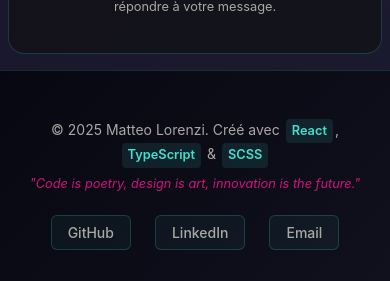
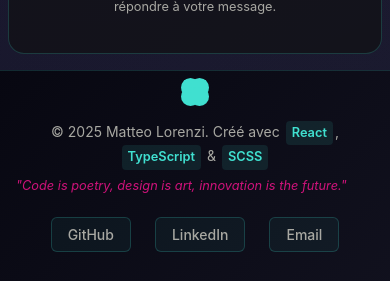
Before and after one commit to matteo-lorenzi/portfolio_2025, a React (Vite) app: page /portfolio_2025/contact in a window 390 px wide. Shown: the part 1804-2085 px from the top of the page. Built offline with nearby package versions, Linux system fonts and the light colour scheme.

Commit message:
feat: enhance footer with loader animation and adjust layout for better responsiveness

```diff
--- a/src/components/organisms/Footer.scss
+++ b/src/components/organisms/Footer.scss
@@ -4,7 +4,7 @@
 .app-footer {
   background: linear-gradient(135deg, color.adjust($background-color, $lightness: -5%) 0%, color.adjust($surface-color, $lightness: -5%) 100%);
   border-top: 1px solid rgba(64, 224, 208, 0.15);
-  padding: 3rem 0 2rem;
+  padding: 1rem 0 2rem;
   margin-top: auto;
 }
 
@@ -33,6 +33,36 @@
 
 .footer-main {
   flex: 1;
+  display: flex;
+  flex-direction: column;
+  justify-content: center;
+  align-items: flex-start;
+  min-width: 0; // Permet la réduction si nécessaire
+}
+
+.footer-center {
+  flex-shrink: 1;
+  display: flex;
+  align-items: center;
+  justify-content: center;
+  min-width: 0; // Permet la réduction si nécessaire
+
+  @media (max-width: 768px) {
+    order: -1; // Place l'élément en premier sur mobile
+  }
+}
+
+.footer-links {
+  flex: 1;
+  display: flex;
+  gap: 1.5rem;
+  justify-content: flex-end;
+  align-items: center;
+  min-width: 0; // Permet la réduction si nécessaire
+
+  @media (max-width: 768px) {
+    justify-content: center;
+  }
 }
 
 .footer-text {
@@ -61,15 +91,6 @@
   opacity: 0.8;
 }
 
-.footer-links {
-  display: flex;
-  gap: 1.5rem;
-
-  @media (max-width: 768px) {
-    justify-content: center;
-  }
-}
-
 .footer-link {
   text-decoration: none;
   color: $text-muted;
@@ -88,3 +109,64 @@
     box-shadow: 0 4px 12px rgba(64, 224, 208, 0.15);
   }
 }
+
+// Loader avec cercles tournants (From Uiverse.io by AbanoubMagdy1)
+.loader {
+  --dim: 10px;
+  width: var(--dim);
+  height: var(--dim);
+  position: relative;
+  animation: spin988 4s linear infinite;
+}
+
+.loader .circle {
+  --color: #{$primary-color}; // Utilise la couleur primaire du thème
+  --dim: 1.2rem;
+  width: var(--dim);
+  height: var(--dim);
+  background-color: var(--color);
+  border-radius: 50%;
+  position: absolute;
+}
+
+.loader .circle:nth-child(1) {
+  top: 0;
+  left: 0;
+}
+
+.loader .circle:nth-child(2) {
+  top: 0;
+  right: 0;
+}
+
+.loader .circle:nth-child(3) {
+  bottom: 0;
+  left: 0;
+}
+
+.loader .circle:nth-child(4) {
+  bottom: 0;
+  right: 0;
+}
+
+@keyframes spin988 {
+  0% {
+    transform: scale(1) rotate(0);
+  }
+
+  20%, 25% {
+    transform: scale(1.3) rotate(90deg);
+  }
+
+  45%, 50% {
+    transform: scale(1) rotate(180deg);
+  }
+
+  70%, 75% {
+    transform: scale(1.3) rotate(270deg);
+  }
+
+  95%, 100% {
+    transform: scale(1) rotate(360deg);
+  }
+}
--- a/src/components/organisms/Footer.tsx
+++ b/src/components/organisms/Footer.tsx
@@ -18,6 +18,15 @@ const Footer: React.FC = () => {
             <p className="footer-motto">
               "Code is poetry, design is art, innovation is the future."
             </p>
+          </div>
+
+          <div className="footer-center">
+            <div className="loader">
+              <div className="circle"></div>
+              <div className="circle"></div>
+              <div className="circle"></div>
+              <div className="circle"></div>
+            </div>
           </div>
 
           <div className="footer-links">
```
